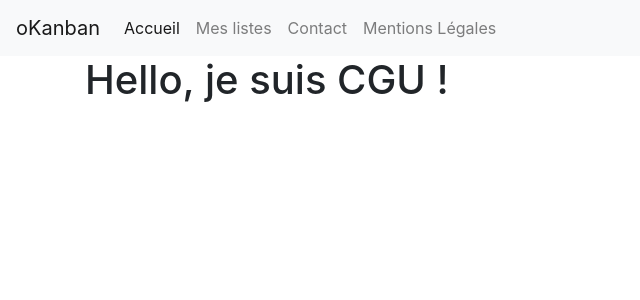
After one commit to PicardRaphael/okanban, a PHP site: template app/views/cgu.php in a window 1280 px wide. The commit adds this page. Shown: the top 300 px of the page, without its empty margins (0-640 px from the left). Run offline with PHP 8.4, Linux system fonts and the light colour scheme; the template is opened without the code that fills it, so the values that code supplies are empty; some libraries are stand-ins or nearby versions.

Commit message:
Commit-N°5 : Quelques modifs header

```diff
--- /dev/null
+++ b/app/views/cgu.php
@@ -0,0 +1 @@
+<h1>Hello, je suis CGU !</h1>
--- a/app/views/header.php
+++ b/app/views/header.php
@@ -17,23 +17,23 @@
   <body>
 
     <nav class="navbar navbar-expand-lg navbar-light bg-light">
-      <a class="navbar-brand" href="#">oKanban</a>
+      <a class="navbar-brand" href="/">oKanban</a>
       <button class="navbar-toggler" type="button" data-toggle="collapse" data-target="#navbarNav" aria-controls="navbarNav" aria-expanded="false" aria-label="Toggle navigation">
         <span class="navbar-toggler-icon"></span>
       </button>
       <div class="collapse navbar-collapse" id="navbarNav">
         <ul class="navbar-nav">
           <li class="nav-item active">
-            <a class="nav-link" href="#">Accueil <span class="sr-only">(current)</span></a>
+            <a class="nav-link" href="<?= $router->generate('accueil');?>">Accueil <span class="sr-only">(current)</span></a>
           </li>
           <li class="nav-item">
-            <a class="nav-link" href="list">Mes listes</a>
+            <a class="nav-link" href="<?= $router->generate('list_all');?>">Mes listes</a>
           </li>
           <li class="nav-item">
-            <a class="nav-link" href="#">Contact</a>
+            <a class="nav-link" href="<?= $router->generate('contact');?>">Contact</a>
           </li>
           <li class="nav-item">
-            <a class="nav-link" href="#">Mentions Légales</a>
+            <a class="nav-link" href="<?= $router->generate('cgu');?>">Mentions Légales</a>
           </li>
         </ul>
       </div>
--- a/public/css/style.css
+++ b/public/css/style.css
@@ -6,6 +6,10 @@
   height: fit-content;
   flex-shrink: 0;
 }
-.fa-edit, .fa-trash-alt .addCardBtn{
+.fa-edit,
+.fa-trash-alt,
+.addCardBtn,
+.fa-plus-circle,
+.fa-palette {
   cursor: pointer;
 }
--- a/public/index.php
+++ b/public/index.php
@@ -63,7 +63,7 @@ $router = new AltoRouter();
 $router->setBasePath($_SERVER['BASE_URI']);
 
 // Déclaration de mes routes à AltoRouter
-$router->map('GET', '/', 'MainController#home', 'accueil');
+$router->map('GET', '/', 'PagesController#home', 'accueil');
 
 $router->map('GET', '/list', 'ListController#all', 'list_all');
 $router->map('POST', '/list/create', 'ListController#create', 'list_create');
@@ -113,6 +113,6 @@ if ($match !== false) {
 
 } else {
 
-  $mainController = new MainController();
-  $mainController->error404();
+  $pageController = new PagesController();
+  $pageController->error404();
 }
```
Also changed, not shown: app/controllers/CardController.php (+23 -38 lines), app/controllers/ListController.php (+5 -14 lines), app/controllers/MainController.php (+13 -15 lines), app/controllers/PagesController.php (+10 -5 lines).
